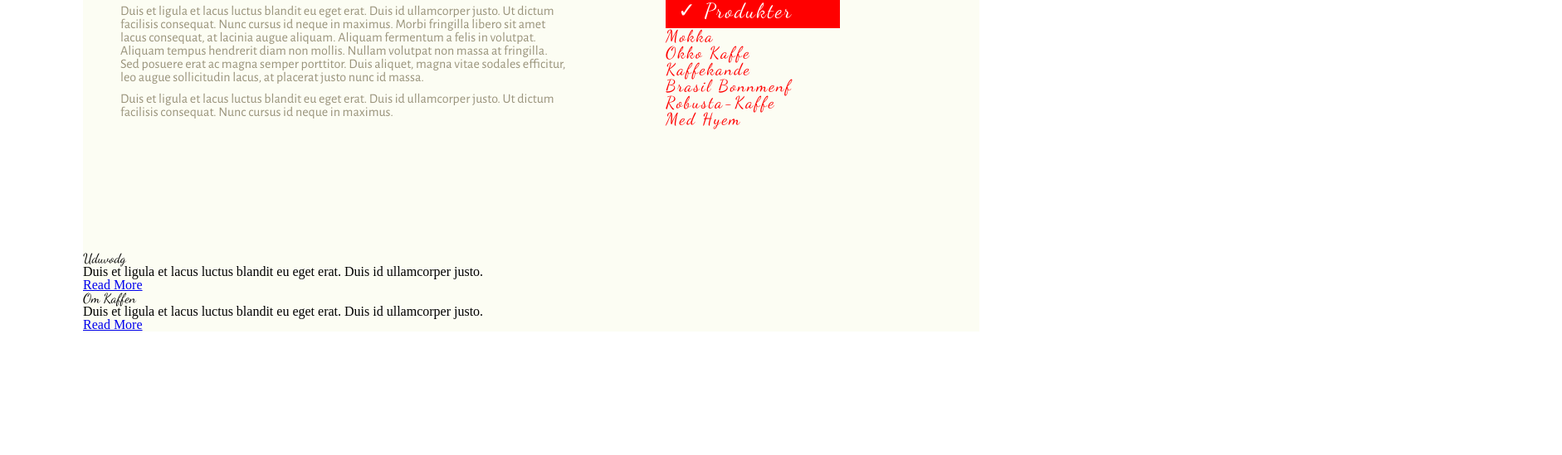
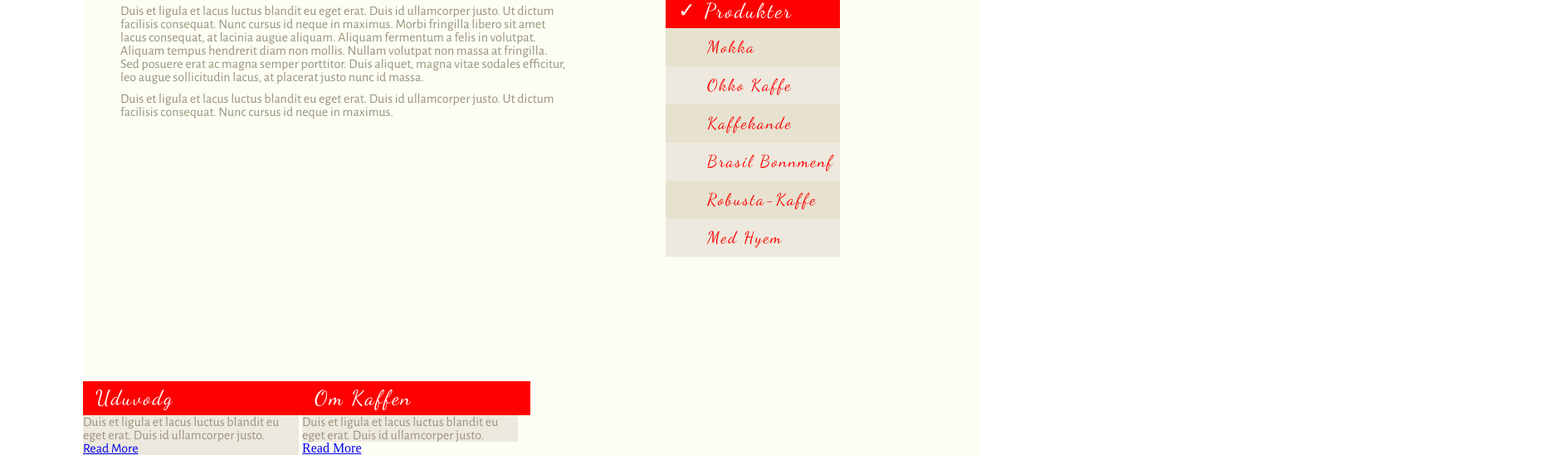
Before and after one commit to adwordvigilante/Cafe-Majada-Home-Page-, a plain HTML site: page index.html in a window 1280 px wide. Shown: the part 495-1044 px from the top of the page at 83% size, 1882 px wide, since content can reach past the window. Before the commit the page ends 895 px from the top, so only its background shows below. Drawn offline with nearby package versions, Linux system fonts and the light colour scheme.

Commit message:
Finished styling the side menu, now working on bottom blurbs

```diff
--- a/css/style.css
+++ b/css/style.css
@@ -4,7 +4,9 @@
 
 body {
     max-width: 1080px;
+    max-height: auto;
     margin: 0 auto;
+    box-sizing: border-box;
 }
 
 h1, h2 {
@@ -124,7 +126,6 @@ input {
     margin-left: 50px;
     padding-top: 5px;
     padding-bottom: 5px;
-    box-sizing: border-box;
 }
 
 .slider .coffee-menu li {
@@ -255,7 +256,7 @@ input {
 #coffee {
     position: relative;
     left: 65%;
-    width: 100%;
+    max-width: 210px;
     bottom: 150px;
 
 }
@@ -302,3 +303,52 @@ input {
     font-size: 20px;
     letter-spacing: 2px;
 }
+
+#coffee li {
+    padding: 13px 0px 13px 50px;
+}
+
+#coffee li:nth-child(even) {
+    background-color: #E7E2D0;
+}
+
+#coffee li:nth-child(odd) {
+    background-color: #EEE9DE;
+}
+
+/* COFFEE BLURBS *
+------------------------------ */
+#coffee-blurbs {
+    overflow: hidden;
+}
+
+#coffee-blurbs .left-box, .right-box {
+    width: 260px;
+    display: inline-block;
+}
+
+#coffee-blurbs .left-box, .right-box p {
+    color: #9a947c;
+    background-color: #EEE9DE;
+    font-family: 'Alegreya Sans', sans-serif;
+}
+
+
+
+#coffee-blurbs .left-box h2 {
+    font-size: 25px;
+    letter-spacing: 2px;
+    color: #fff;
+    background-color: red;
+    width: 260px;
+    padding: 8px 0px 8px 15px;
+}
+
+#coffee-blurbs .right-box h2 {
+    font-size: 25px;
+    letter-spacing: 2px;
+    color: #fff;
+    background-color: red;
+    width: 260px;
+    padding: 8px 0px 8px 15px;
+}
--- a/index.html
+++ b/index.html
@@ -119,13 +119,13 @@
 		</aside>
 
 		<section id="coffee-blurbs">
-			<div class="box">
+			<div class="left-box">
 				<h2>Uduvodg</h2>
 				<p>Duis et ligula et lacus luctus blandit eu eget erat. Duis id ullamcorper justo.</p>
 				<a href="#">Read More</a>
 			</div>
 
-			<div class="box">
+			<div class="right-box">
 				<h2>Om Kaffen</h2>
 				<p>Duis et ligula et lacus luctus blandit eu eget erat. Duis id ullamcorper justo.</p>
 				<a href="#">Read More</a>
```
